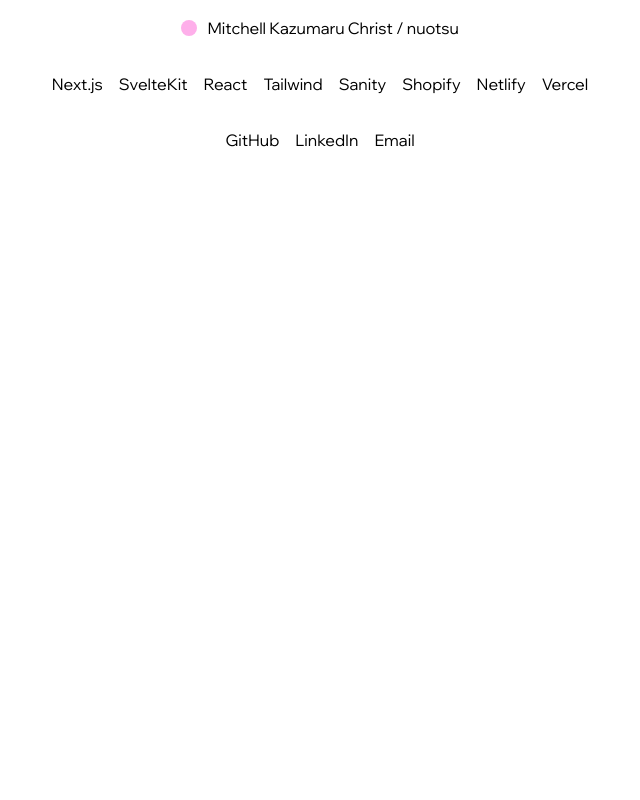
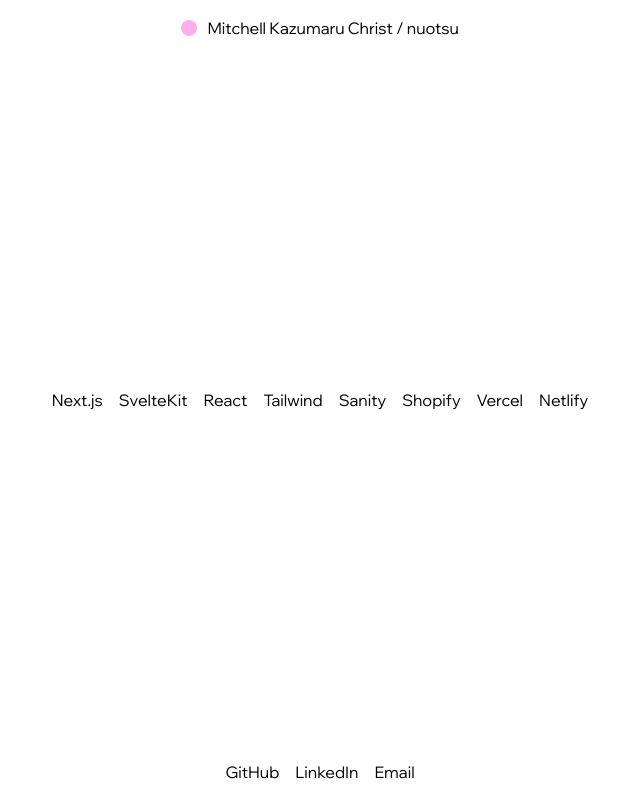
Before and after one commit to nuotsu/nuotsu.dev, a SvelteKit app: page / in a window 1280 px wide. Shown: the whole page, without its empty margins (320-960 px from the left). Built offline with nearby package versions, Linux system fonts and the light colour scheme.

Commit message:
adjust spacing

```diff
--- /dev/null
+++ b/src/lib/Contact.svelte
@@ -0,0 +1,7 @@
+<section class="p-4 mt-auto">
+	<ul class="flex flex-wrap gap-x-4 gap-y-2 justify-center">
+		<li><a class="link" href="https://github.com/nuotsu">GitHub</a></li>
+		<li><a class="link" href="https://linkedin.com/in/nuotsu">LinkedIn</a></li>
+		<li><a class="link" href="mailto:xzmaru@gmail.com">Email</a></li>
+	</ul>
+</section>
--- a/src/lib/Skills.svelte
+++ b/src/lib/Skills.svelte
@@ -1,4 +1,4 @@
-<section class="p-4">
+<section class="p-4 my-auto">
 	<ul class="flex flex-wrap gap-x-4 gap-y-2 justify-center">
 		{#each skills as skill}
 			<li class="transition-all">{skill}</li>
@@ -21,7 +21,7 @@
 		'Tailwind',
 		'Sanity',
 		'Shopify',
+		'Vercel',
 		'Netlify',
-		'Vercel',
 	]
 </script>
--- a/src/routes/+layout.svelte
+++ b/src/routes/+layout.svelte
@@ -6,7 +6,9 @@
 	>
 </svelte:head>
 
-<slot></slot>
+<main class="grid min-h-[100dvh]">
+	<slot></slot>
+</main>
 
 <script lang="ts">
 	import '../styles/app.css'
--- a/src/routes/+page.svelte
+++ b/src/routes/+page.svelte
@@ -1,20 +1,14 @@
-<header class="sticky top-0 z-[1] flex flex-wrap items-center justify-center gap-[1ch] p-4">
+<header class="sticky top-0 z-[1] flex flex-wrap items-center justify-center gap-[1ch] p-4 mb-auto">
 	<Color/>
 
 	<h1>Mitchell Kazumaru Christ / nuotsu</h1>
 </header>
 
 <Skills/>
-
-<section class="p-4">
-	<ul class="flex flex-wrap gap-x-4 gap-y-2 justify-center">
-		<li><a class="link" href="https://github.com/nuotsu">GitHub</a></li>
-		<li><a class="link" href="https://linkedin.com/in/nuotsu">LinkedIn</a></li>
-		<li><a class="link" href="mailto:xzmaru@gmail.com">Email</a></li>
-	</ul>
-</section>
+<Contact/>
 
 <script lang="ts">
 	import Color from '$lib/Color.svelte'
 	import Skills from '$lib/Skills.svelte'
+	import Contact from '$lib/Contact.svelte'
 </script>
```
